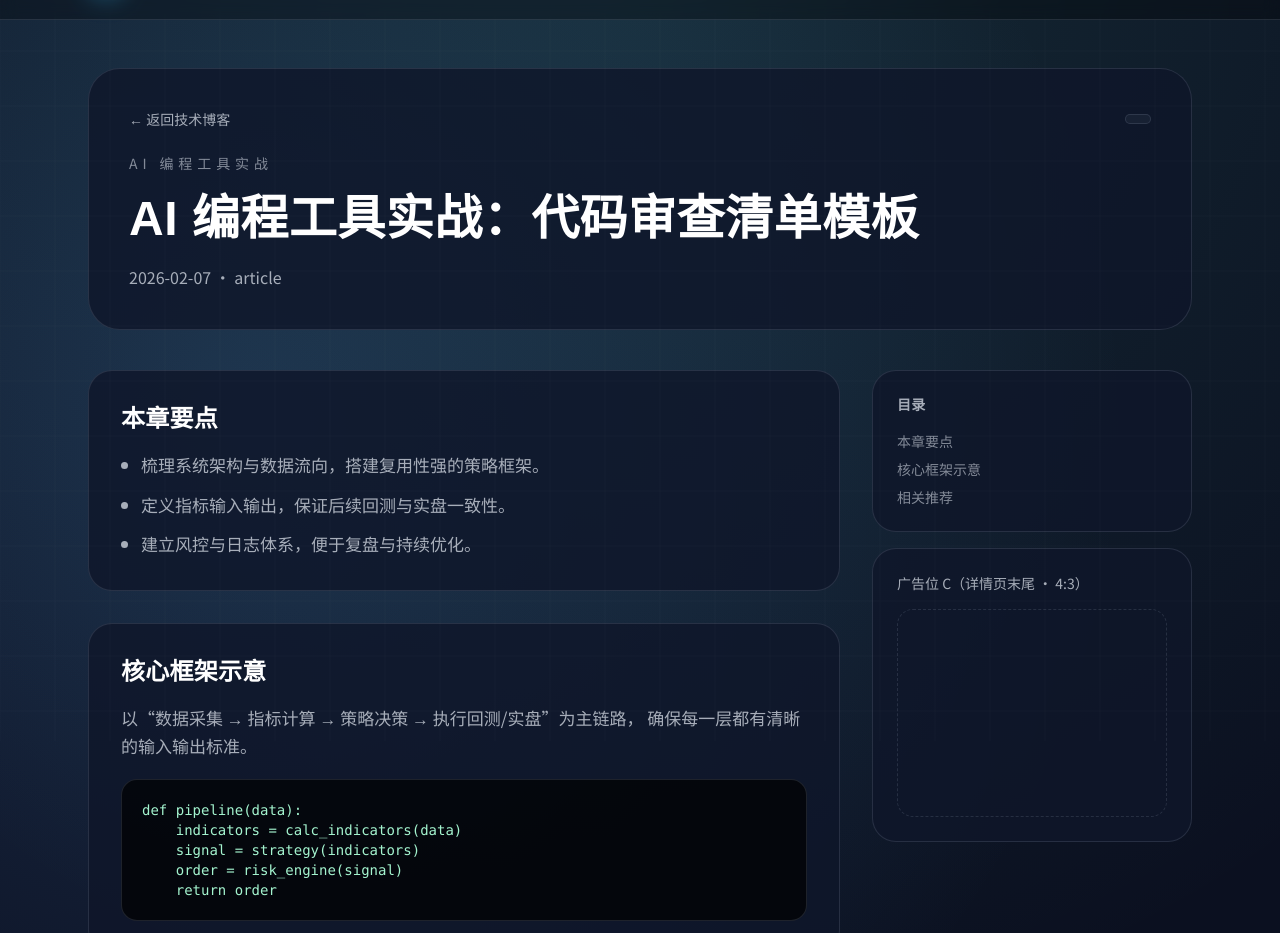
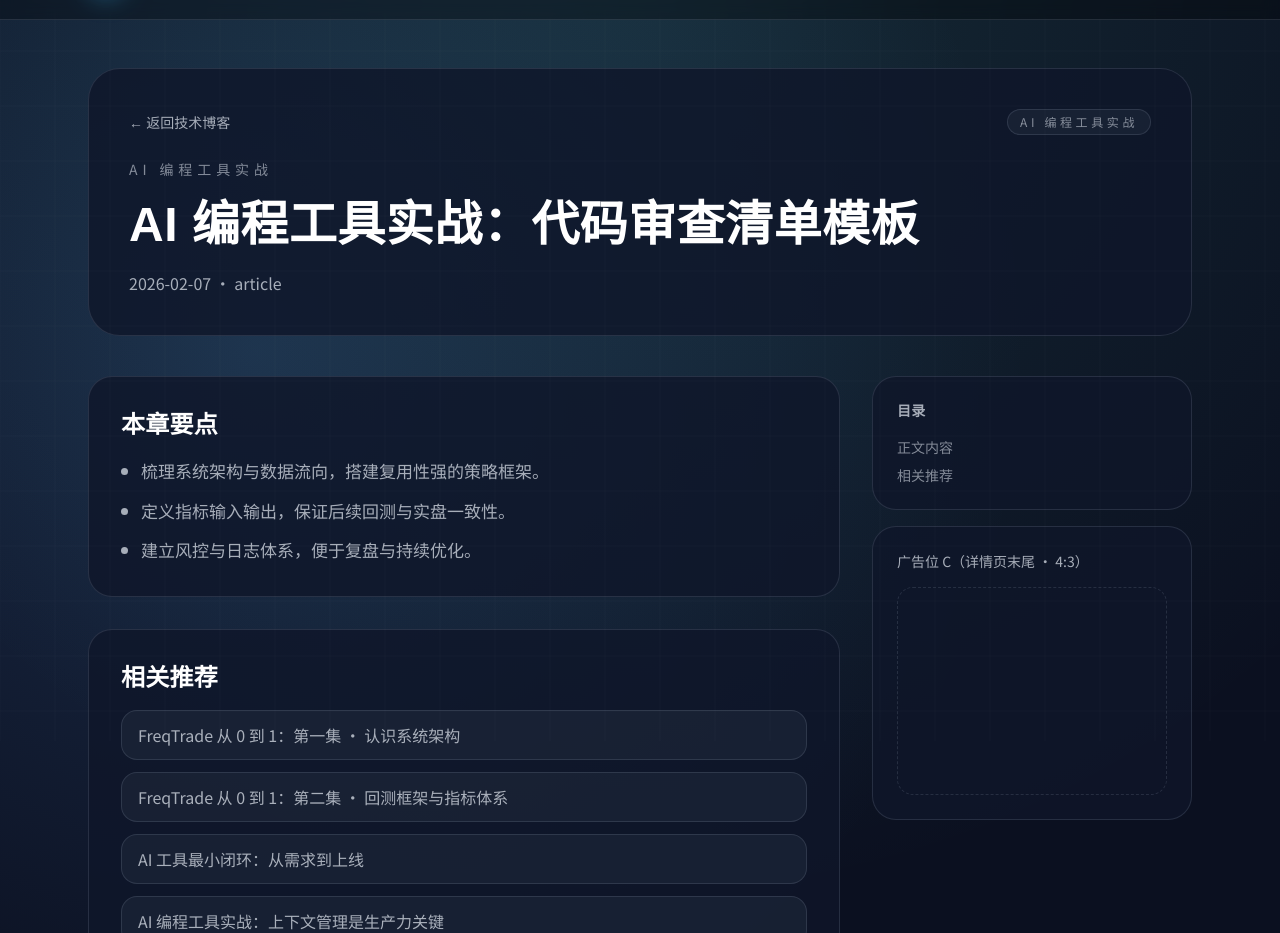
Before and after one commit to jerrywuhs/blogweb, a Next.js app: page /tech/ai-code-review-checklist in a window 1280 px wide. Shown: the part 59-992 px from the top of the page. Built offline with nearby package versions, Linux system fonts and the light colour scheme.

Commit message:
Render tech posts from MDX

```diff
--- a/package.json
+++ b/package.json
@@ -9,7 +9,9 @@
     "lint": "eslint"
   },
   "dependencies": {
+    "gray-matter": "^4.0.3",
     "next": "16.1.6",
+    "next-mdx-remote": "^5.0.0",
     "react": "19.2.3",
     "react-dom": "19.2.3"
   },
--- a/src/app/tech/[slug]/page.tsx
+++ b/src/app/tech/[slug]/page.tsx
@@ -1,30 +1,63 @@
+import fs from "node:fs/promises";
+import path from "node:path";
 import Link from "next/link";
 import { notFound } from "next/navigation";
+import { MDXRemote } from "next-mdx-remote/rsc";
+import matter from "gray-matter";
 import SiteHeader from "@/components/SiteHeader";
 import { getTechPost, techPosts } from "@/data/tech";
+
+const CONTENT_DIR = path.join(process.cwd(), "content", "tech");
+
+async function getPostContent(slug: string) {
+  const files = await fs.readdir(CONTENT_DIR);
+  const match = files.find((file) => file.endsWith(`-${slug}.mdx`) || file === `${slug}.mdx`);
+  if (!match) return null;
+
+  const fullPath = path.join(CONTENT_DIR, match);
+  const raw = await fs.readFile(fullPath, "utf8");
+  const { content, data } = matter(raw);
+  return { content, data };
+}
 
 interface PageProps {
   params: Promise<{ slug: string }>;
 }
 
 export async function generateStaticParams() {
-  return techPosts.map((post) => ({ slug: post.slug }));
+  const files = await fs.readdir(CONTENT_DIR);
+  const slugsFromFiles = files
+    .filter((file) => file.endsWith(".mdx"))
+    .map((file) => file.replace(/\.mdx$/, ""))
+    .map((file) => file.split("-").slice(-3).join("-") || file)
+    .map((file) => file.replace(/^.*?-/, ""));
+
+  const unique = Array.from(new Set([...slugsFromFiles, ...techPosts.map((post) => post.slug)]));
+  return unique.map((slug) => ({ slug }));
 }
 
 export default async function TechDetailPage({ params }: PageProps) {
   const { slug } = await params;
   const post = getTechPost(slug);
+  const mdx = await getPostContent(slug);
 
-  if (!post) return notFound();
+  if (!post && !mdx) return notFound();
+
+  const frontmatter = mdx?.data ?? {};
+  const title = post?.title ?? (frontmatter.title as string) ?? slug;
+  const category = post?.category ?? (frontmatter.category as string) ?? "技术博客";
+  const date = post?.date ?? (frontmatter.date as string) ?? "";
+  const type = post?.type ?? (frontmatter.type as string) ?? "article";
+  const tags = post?.tags ?? (frontmatter.tags as string[]) ?? [];
 
   const jsonLd = {
     "@context": "https://schema.org",
     "@type": "Article",
-    headline: post.title,
-    datePublished: post.date,
-    dateModified: post.date,
-    articleSection: post.category,
-    keywords: post.tags.join(","),
+    headline: title,
+    datePublished: date,
+    dateModified: date,
+    articleSection: category,
+    keywords: tags.join(","),
   };
 
   return (
@@ -42,22 +75,27 @@ export default async function TechDetailPage({ params }: PageProps) {
               ← 返回技术博客
             </Link>
             <span className="rounded-full border border-[color:var(--border-muted)] bg-[color:var(--surface-2)] px-3 py-1 text-xs uppercase tracking-[0.3em]">
-              {post.seriesTitle}
+              {post?.seriesTitle || category}
             </span>
           </div>
           <p className="mt-6 text-sm uppercase tracking-[0.35em] text-subtle">
-            {post.category}
+            {category}
           </p>
           <h1 className="mt-4 text-4xl font-semibold leading-tight md:text-5xl">
-            {post.title}
+            {title}
           </h1>
           <p className="mt-4 text-base text-muted">
-            {post.date} · {post.type}
+            {date} · {type}
           </p>
         </section>
 
         <section className="mt-10 grid gap-8 lg:grid-cols-[1fr_320px]">
           <article className="space-y-8 text-[17px] leading-relaxed text-muted">
+            {mdx ? (
+              <div className="rounded-3xl border border-[color:var(--border-muted)] bg-[color:var(--surface-1)] p-8 prose prose-invert max-w-none">
+                <MDXRemote source={mdx.content} />
+              </div>
+            ) : (
               <div className="rounded-3xl border border-[color:var(--border-muted)] bg-[color:var(--surface-1)] p-8">
                 <h2 className="text-2xl font-semibold text-white">本章要点</h2>
                 <ul className="mt-4 list-disc space-y-3 pl-5">
@@ -66,27 +104,13 @@ export default async function TechDetailPage({ params }: PageProps) {
                   <li>建立风控与日志体系，便于复盘与持续优化。</li>
                 </ul>
               </div>
-
-            <div className="rounded-3xl border border-[color:var(--border-muted)] bg-[color:var(--surface-1)] p-8">
-              <h2 className="text-2xl font-semibold text-white">核心框架示意</h2>
-              <p className="mt-4">
-                以“数据采集 → 指标计算 → 策略决策 → 执行回测/实盘”为主链路，
-                确保每一层都有清晰的输入输出标准。
-              </p>
-              <pre className="mt-5 overflow-x-auto rounded-2xl border border-[color:var(--border-muted)] bg-black/70 p-5 text-sm text-emerald-200">
-{`def pipeline(data):
-    indicators = calc_indicators(data)
-    signal = strategy(indicators)
-    order = risk_engine(signal)
-    return order`}
-              </pre>
-            </div>
+            )}
 
             <div className="rounded-3xl border border-[color:var(--border-muted)] bg-[color:var(--surface-1)] p-8">
               <h2 className="text-2xl font-semibold text-white">相关推荐</h2>
               <div className="mt-4 space-y-3 text-base text-muted">
                 {techPosts
-                  .filter((item) => item.slug !== post.slug)
+                  .filter((item) => item.slug !== post?.slug)
                   .map((item) => (
                     <Link
                       key={item.slug}
@@ -104,8 +128,7 @@ export default async function TechDetailPage({ params }: PageProps) {
             <div className="rounded-3xl border border-[color:var(--border-muted)] bg-[color:var(--surface-1)] p-6">
               <h3 className="text-sm font-semibold text-muted">目录</h3>
               <ul className="mt-4 space-y-2 text-sm text-subtle">
-                <li>本章要点</li>
-                <li>核心框架示意</li>
+                <li>正文内容</li>
                 <li>相关推荐</li>
               </ul>
             </div>
```
Also changed, not shown: 1 other file (tests, documents, lock files or other folders). Lines whose indentation alone changed are shown as unchanged.
